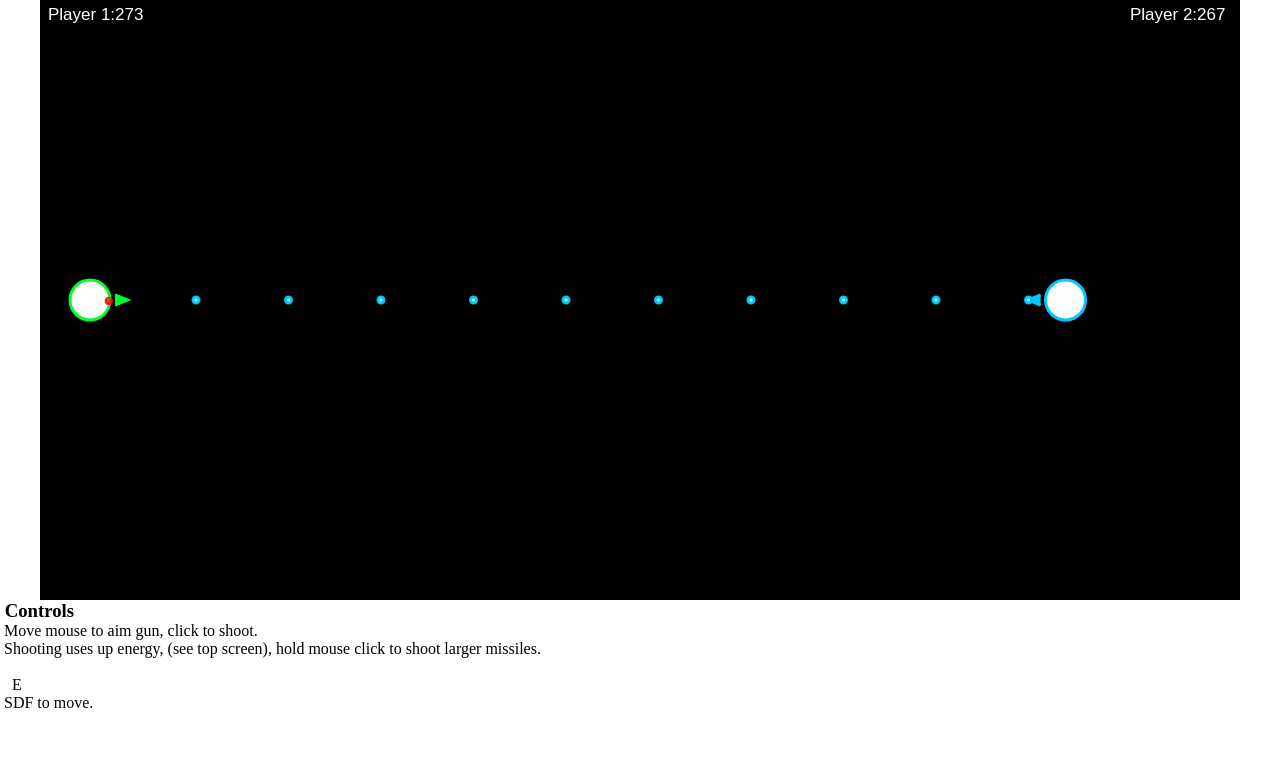
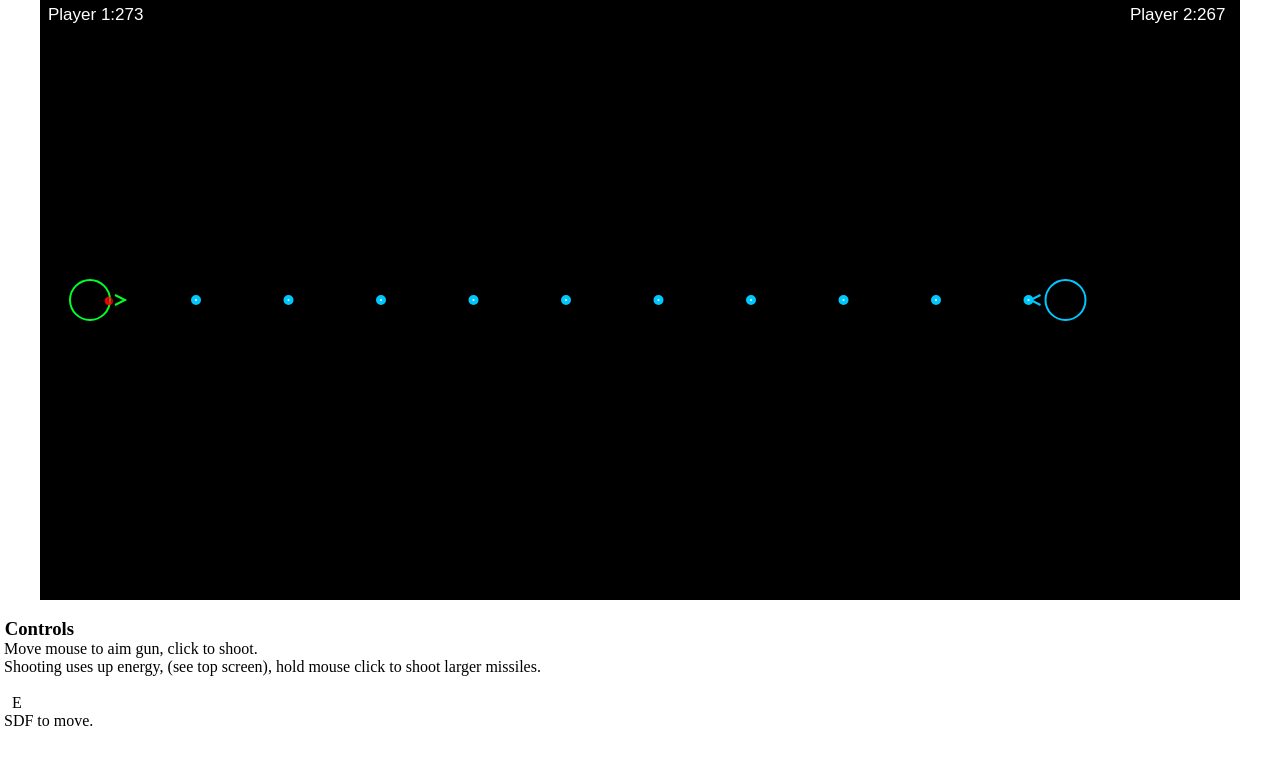
Before and after one commit to ASelwa/ASelwa.github.io, a plain HTML site: page index.html in a window 1280 px wide. Drawn offline with Linux system fonts and the light colour scheme.

Commit message:
minor graphics changes

```diff
--- a/index.html
+++ b/index.html
@@ -11,6 +11,7 @@
   <style>* { padding: 0; margin: 0; } canvas { background: #000000; display: block; margin: 0 auto; }</style>
   <canvas id="canvas" width="1200" height = "600"></canvas>
 </main>
+&nbsp;
 <h3>&nbsp;Controls</h3>
 &nbsp;Move mouse to aim gun, click to shoot. <br />
 &nbsp;Shooting uses up energy, (see top screen), hold mouse click to shoot larger missiles.<br />
@@ -237,24 +238,23 @@
         // Draw base
         ctx.beginPath();
         ctx.arc(player.x, player.y, ballRadius, 0, Math.PI*2);
-        ctx.fillStyle = "#FFFFFF";
-        ctx.fill();
+        // ctx.fs
         ctx.strokeStyle = player.color;
-        ctx.lineWidth = 3;
+        ctx.lineWidth = 2;
         ctx.stroke();
         ctx.closePath();
         // Draw gun
         var p1 = Rotate(ballRadius + gun_pad, -gun_pad, player.gun_angle_rad);
-        var p2 = Rotate(ballRadius + gun_pad + gun_pad*2.5, 0, player.gun_angle_rad);
+        var p2 = Rotate(ballRadius + gun_pad + gun_pad*2, 0, player.gun_angle_rad);
         var p3 = Rotate(ballRadius + gun_pad, gun_pad, player.gun_angle_rad);
         ctx.beginPath();
         ctx.moveTo(p1[0] + player.x, p1[1] + player.y);
         ctx.lineTo(p2[0] + player.x, p2[1] + player.y);
         ctx.lineTo(p3[0] + player.x, p3[1] + player.y);
-        ctx.fillStyle = player.color;//"#FFFFFF";
-        ctx.fill();
+        // ctx.fillStyle = player.color;//"#FFFFFF";
+        // ctx.fill();
         ctx.strokeStyle = player.color;
-        ctx.lineWidth = 3;
+        ctx.lineWidth = 2;
         ctx.stroke();
         ctx.closePath();
     }
@@ -265,7 +265,7 @@
         ctx.fillStyle = "#FFFFFF";
         ctx.fill();
         ctx.strokeStyle = player.color;
-        ctx.lineWidth = 3;
+        ctx.lineWidth = 4;
         ctx.stroke();
         ctx.closePath();
       }
```
